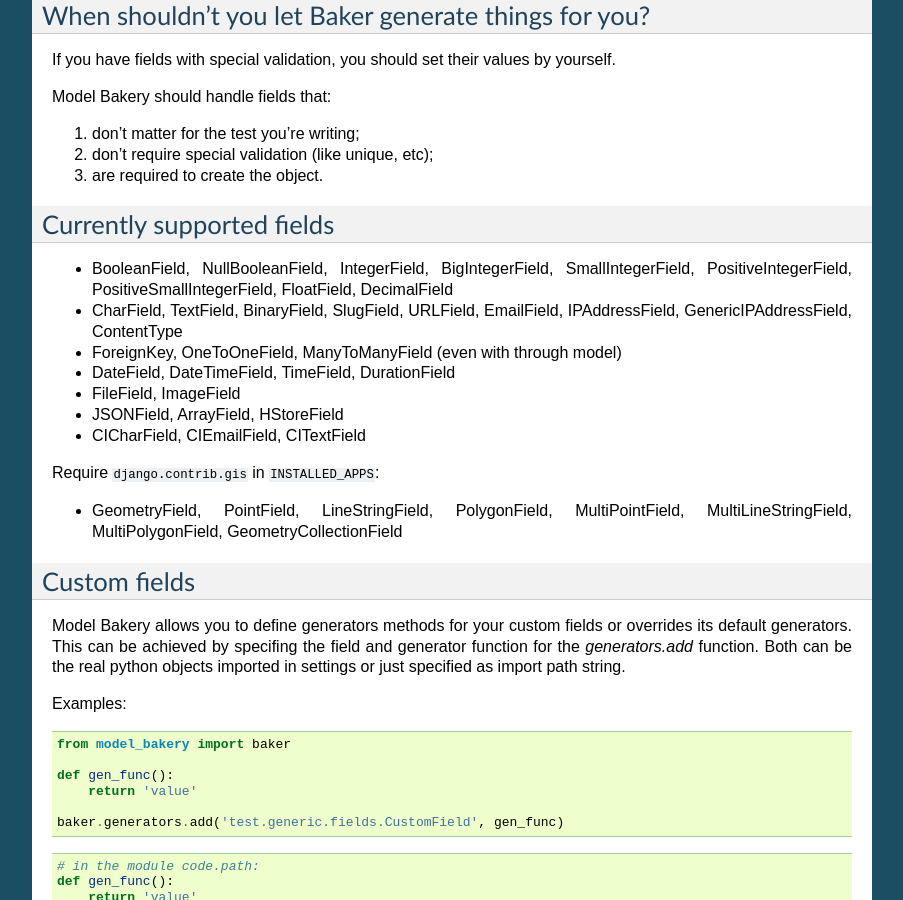
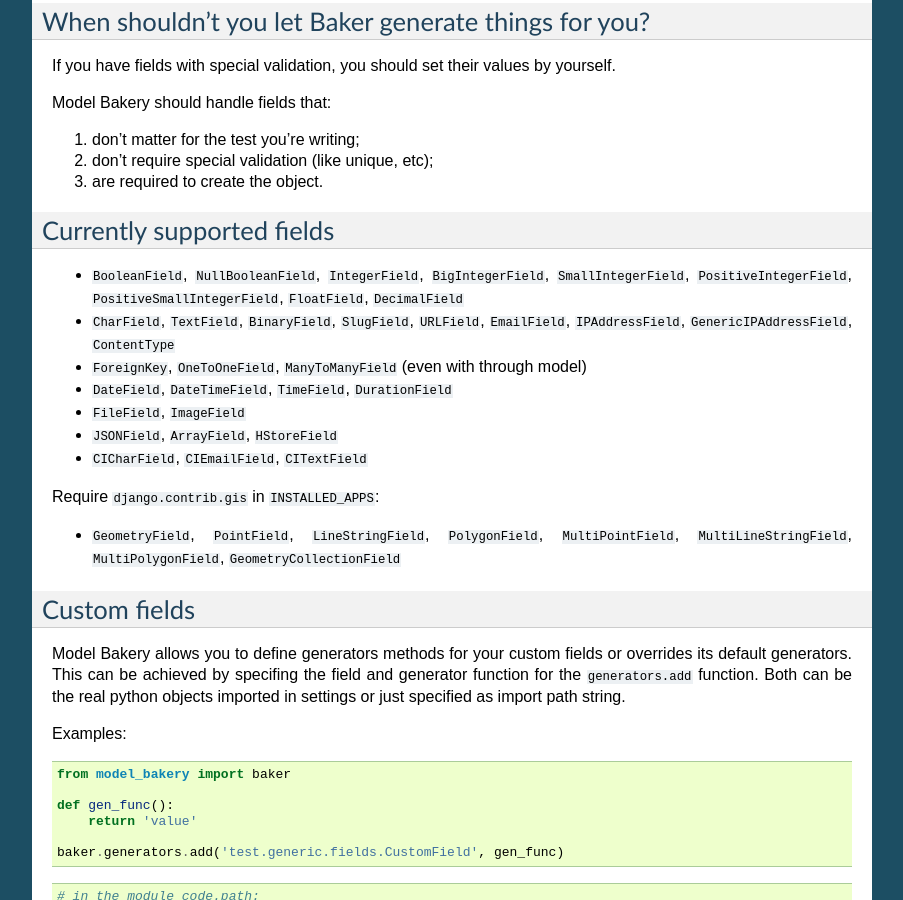
Before and after one commit to model-bakers/model_bakery, a Sphinx documentation site: the page built from docs/source/how_bakery_behaves.rst, in a window 1280 px wide and 900 px high, scrolled down 481 px. Shown: the whole window, without its empty margins (198-1101 px from the left). Built offline with Sphinx 7.4.7, drawn with Linux system fonts in a browser that asks for light colours.

Commit message:
Correct format

```diff
--- a/docs/source/how_bakery_behaves.rst
+++ b/docs/source/how_bakery_behaves.rst
@@ -1,7 +1,7 @@
 How Model Bakery behaves?
 =========================
 
-By default, Model Bakery skips fields with `null=True` or `blank=True`. Also if a field has a *default* value, it will be used.
+By default, Model Bakery skips fields with ``null=True`` or ``blank=True``. Also if a field has a ``default`` value, it will be used.
 
 You can override this behavior by:
 
@@ -14,13 +14,13 @@ You can override this behavior by:
 
     customer = baker.make('shop.Customer', happy=True, bio='Happy customer')
 
-2. Passing `_fill_optional` with a list of fields to fill with random data
+2. Passing ``_fill_optional`` with a list of fields to fill with random data
 
 .. code-block:: python
 
     customer = baker.make('shop.Customer', _fill_optional=['happy', 'bio'])
 
-3. Passing `_fill_optional=True` to fill all fields with random data
+3. Passing ``_fill_optional=True`` to fill all fields with random data
 
 .. code-block:: python
 
@@ -42,23 +42,23 @@ Model Bakery should handle fields that:
 Currently supported fields
 --------------------------
 
-* BooleanField, NullBooleanField, IntegerField, BigIntegerField, SmallIntegerField, PositiveIntegerField, PositiveSmallIntegerField, FloatField, DecimalField
-* CharField, TextField, BinaryField, SlugField, URLField, EmailField, IPAddressField, GenericIPAddressField, ContentType
-* ForeignKey, OneToOneField, ManyToManyField (even with through model)
-* DateField, DateTimeField, TimeField, DurationField
-* FileField, ImageField
-* JSONField, ArrayField, HStoreField
-* CICharField, CIEmailField, CITextField
+* ``BooleanField``, ``NullBooleanField``, ``IntegerField``, ``BigIntegerField``, ``SmallIntegerField``, ``PositiveIntegerField``, ``PositiveSmallIntegerField``, ``FloatField``, ``DecimalField``
+* ``CharField``, ``TextField``, ``BinaryField``, ``SlugField``, ``URLField``, ``EmailField``, ``IPAddressField``, ``GenericIPAddressField``, ``ContentType``
+* ``ForeignKey``, ``OneToOneField``, ``ManyToManyField`` (even with through model)
+* ``DateField``, ``DateTimeField``, ``TimeField``, ``DurationField``
+* ``FileField``, ``ImageField``
+* ``JSONField``, ``ArrayField``, ``HStoreField``
+* ``CICharField``, ``CIEmailField``, ``CITextField``
 
 Require ``django.contrib.gis`` in ``INSTALLED_APPS``:
 
-* GeometryField, PointField, LineStringField, PolygonField, MultiPointField, MultiLineStringField, MultiPolygonField, GeometryCollectionField
+* ``GeometryField``, ``PointField``, ``LineStringField``, ``PolygonField``, ``MultiPointField``, ``MultiLineStringField``, ``MultiPolygonField``, ``GeometryCollectionField``
 
 Custom fields
 -------------
 
 Model Bakery allows you to define generators methods for your custom fields or overrides its default generators.
-This can be achieved by specifing the field and generator function for the `generators.add` function.
+This can be achieved by specifing the field and generator function for the ``generators.add`` function.
 Both can be the real python objects imported in settings or just specified as import path string.
 
 Examples:
@@ -87,8 +87,8 @@ Customizing Baker
 -----------------
 
 In some rare cases, you might need to customize the way Baker base class behaves.
-This can be achieved by creating a new class and specifying it in your settings files. It is likely that you will want to extend Baker, however the minimum requirement is that the custom class have `make` and `prepare` functions.
-In order for the custom class to be used, make sure to use the `model_bakery.baker.make` and `model_bakery.baker.prepare` functions, and not `model_bakery.baker.Baker` directly.
+This can be achieved by creating a new class and specifying it in your settings files. It is likely that you will want to extend Baker, however the minimum requirement is that the custom class have ``make`` and ``prepare`` functions.
+In order for the custom class to be used, make sure to use the ``model_bakery.baker.make`` and ``model_bakery.baker.prepare`` functions, and not ``model_bakery.baker.Baker`` directly.
 
 Examples:
 
@@ -107,7 +107,7 @@ Examples:
     BAKER_CUSTOM_CLASS = 'code.path.CustomBaker'
 
 
-Additionaly, if you want to your created instance to be returned respecting one of your custom ModelManagers, you can use the `_from_manager` parameter as the example bellow:
+Additionaly, if you want to your created instance to be returned respecting one of your custom ModelManagers, you can use the ``_from_manager`` parameter as the example bellow:
 
 
 .. code-block:: python
@@ -118,7 +118,7 @@ Additionaly, if you want to your created instance to be returned respecting one
 Save method custom parameters
 -----------------------------
 
-If you have overwritten the `save` method for a model, you can pass custom parameters to it using Model Bakery. Example:
+If you have overwritten the ``save`` method for a model, you can pass custom parameters to it using Model Bakery. Example:
 
 .. code-block:: python
 
--- a/docs/source/index.rst
+++ b/docs/source/index.rst
@@ -26,7 +26,7 @@ model_bakery supports Django >= 1.11 and Python >= 3.5
 Install
 =======
 
-Install it with `pip`
+Install it with ``pip``
 
 .. code-block:: console
 
```
Also changed, not shown: docs/source/basic_usage.rst (+5 -5 lines), docs/source/recipes.rst (+15 -15 lines).
